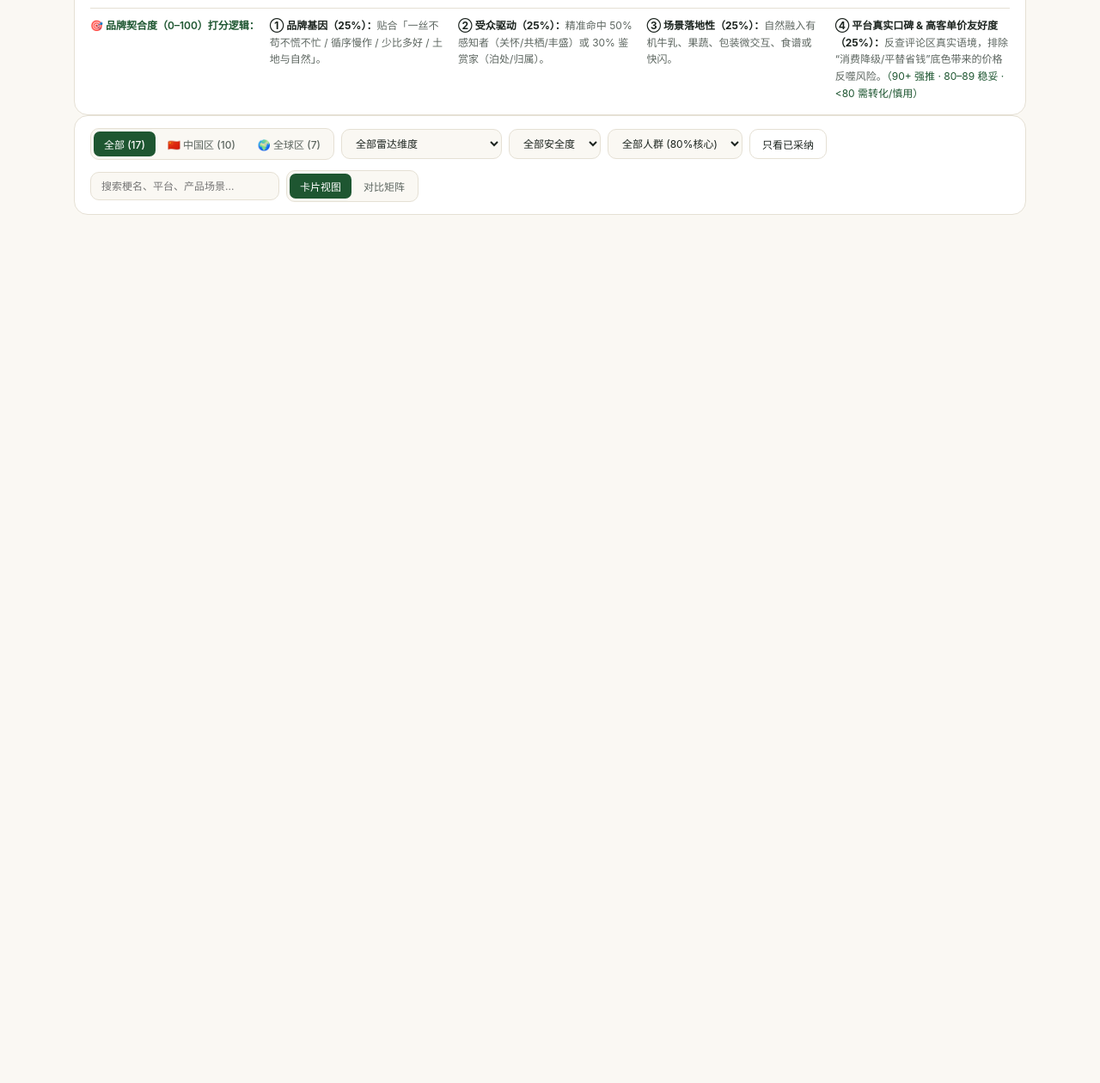
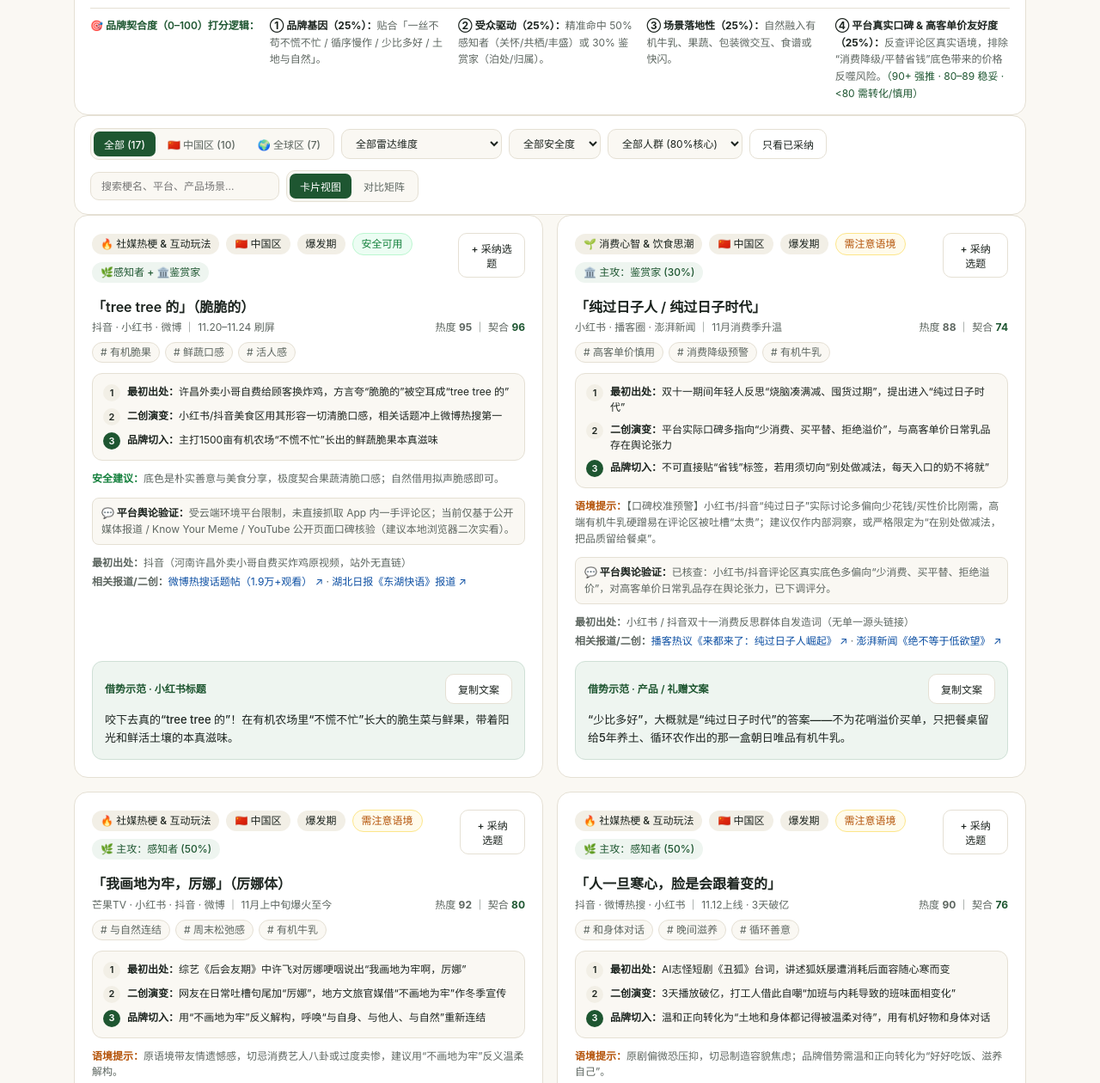
Before and after one commit to cesarewyy/ZHAORIWEIPIN-pages, a plain HTML site: page index.html in a window 1280 px wide. Shown: the part 670-1930 px from the top of the page at 86% size. Before the commit the page ends 968 px from the top, so only its background shows below. Drawn offline with Linux system fonts and the light colour scheme.

Commit message:
Fix card view rendering and complete brand copy fields

```diff
--- a/index.html
+++ b/index.html
@@ -897,23 +897,26 @@
             id: 'loro-piana-fibres',
             region: 'global',
             regionLabel: '国际标杆',
+            dimension: 'event',
             shortName: 'Loro Piana 纤维大师展',
             title: '「Loro Piana《纤维大师》(Master of Fibres) 原料溯源展」',
             platforms: ['华丽志', '清潭洞旗舰店', 'Instagram'],
             timeWindow: '10.30 – 11.05（近3月标杆）',
+            heatScore: 81,
+            fitScore: 94,
+            audience: 'connoisseur',
+            audienceLabel: '🏛️ 主攻：鉴赏家 (30%)',
+            tags: ['原料溯源展', '奢牌长期主义', '城市美术馆'],
+            step1: '2026年10月31日至11月5日，Loro Piana 在首尔清潭洞旗舰店举办“纤维大师”展览，并同步在 Galleria 百货打造节日装置',
+            step2: '把顶级天然纤维的原料溯源、产区风土与匠人技艺直接搬进城市核心奢华空间，让“看不见的原料成本”变成可触摸的艺术展品',
+            step3: '对高客单价日常品而言，“把看不见的源头长期主义（土壤/牧场/工艺）做成城市美术馆级展陈”，是鉴赏家最买单的溢价说服方式',
             stage: '上升期',
             safety: 'safe',
             safetyLabel: '高势能标杆',
-            dimension: 'event',
-            brandFit: 94,
-            audience: 'dual',
-            audienceText: '🏛️ 主攻：鉴赏家 (30%)',
-            drivers: '泊处 · 归属 · 关怀',
-            step1: '2026年10月31日至11月5日，Loro Piana 在首尔清潭洞旗舰店举办“纤维大师”展览，并同步在 Galleria 百货打造节日装置',
-            step2: '把顶级天然纤维的原料溯源、产区风土与匠人技艺直接搬进城市核心奢华空间，让“看不见的原料成本”变成可触摸的艺术展品',
+            safetyNote: '奢牌原料长期主义叙事在高净值人群中口碑极稳，可作为高端线礼盒与城市快闪展陈的审美对标。',
             sentimentCheck: '行业权威媒体（华丽志）报道，奢牌原料长期主义叙事在高净值人群中口碑极稳；受限于云端环境未抓取社交评论区一手实证。',
-            copyText: '顶级羊绒讲究纤维长度，好的牛乳讲究土壤时间。抛荒5年养土，只为这一口不慌不忙的循环风味。',
-            insight: '对高客单价日常品而言，“把看不见的源头长期主义（土壤/牧场/工艺）做成城市美术馆级展陈”，是鉴赏家最买单的溢价说服方式。',
+            scenario: '品牌深度图文 / 线下展陈文案',
+            copy: '顶级羊绒讲究纤维长度，好的牛乳讲究土壤时间。抛荒5年养土，只为这一口不慌不忙的循环风味。',
             originSourceText: '华丽志 2026年11月4日《华丽快讯》',
             links: [
               { label: '华丽志《Loro Piana 首尔清潭洞展览》', url: 'https://tong.luxe.co/event/tag/%E8%8A%82%E6%97%A5%E8%90%A5%E9%94%80/' }
@@ -923,23 +926,26 @@
             id: 'luckin-yunnan-train',
             region: 'cn',
             regionLabel: '中国区',
+            dimension: 'event',
             shortName: '瑞幸 咖啡豆专列',
             title: '「瑞幸云南咖啡季『咖啡豆专列』× 18分钟慢烘叙事」',
             platforms: ['SocialBeta', '小红书', '线下专列'],
             timeWindow: '11.24 最新上线',
+            heatScore: 89,
+            fitScore: 80,
+            audience: 'perceiver',
+            audienceLabel: '🌿 主攻：感知者 (50%)',
+            tags: ['时间刻度叙事', '慢工艺', '产地专列'],
+            step1: '瑞幸于11月下旬开启云南咖啡季「咖啡豆专列」，主打云南水洗 SOE 咖啡豆与原创双烘焙曲线',
+            step2: '重点用“在经典烘焙基础上进行 18 分钟以上慢烘”的具体时长数字，配合线下城市专列事件，让产地风土与慢工艺具象化',
+            step3: '把抽象的“匠心/慢工艺”翻译成精确的时间刻度（如 18 分钟慢烘 / 5 年休耕 / 72℃ 巴氏慢杀菌），能极大提升消费者对品质溢价的信任感',
             stage: '爆发期',
             safety: 'safe',
             safetyLabel: '跨界标杆',
-            dimension: 'event',
-            brandFit: 80,
-            audience: 'perceiver',
-            audienceText: '🌿 主攻：感知者 (50%)',
-            drivers: '丰盛 · 关怀 · 归属',
-            step1: '瑞幸于11月下旬开启云南咖啡季「咖啡豆专列」，主打云南水洗 SOE 咖啡豆与原创双烘焙曲线',
-            step2: '重点用“在经典烘焙基础上进行 18 分钟以上慢烘”的具体时长数字，配合线下城市专列事件，让产地风土与慢工艺具象化',
+            safetyNote: '瑞幸大众低价策略本身与朝日唯品高客单定位不同，借鉴时只取其“具体工艺时长+产地体验”叙事，避开9.9元价格心智。',
             sentimentCheck: 'SocialBeta 11月24日首发案例；瑞幸大众低价策略本身与朝日唯品高客单不同，借鉴时需只取其“具体工艺时长+专列/产地体验”叙事，避开9.9元价格心智。',
-            copyText: '18分钟慢烘唤醒云南山野的焦糖坚果香，5年休耕养出1500亩农场的醇厚乳脂——好风味，从不怕花时间。',
-            insight: '把抽象的“匠心/慢工艺”翻译成精确的时间刻度（如 18 分钟慢烘 / 5 年休耕 / 72℃ 巴氏慢杀菌），能极大提升消费者对品质溢价的信任感。',
+            scenario: '工艺科普 / 社交短文案',
+            copy: '18分钟慢烘唤醒云南山野的焦糖坚果香，5年休耕养出1500亩农场的醇厚乳脂——好风味，从不怕花时间。',
             originSourceText: 'SocialBeta 2026年11月24日案例收录',
             links: [
               { label: 'SocialBeta《瑞幸云南咖啡季开启咖啡豆专列》', url: 'https://socialbeta.com/campaign/29083' }
@@ -949,23 +955,26 @@
             id: 'mintel-local-herbs',
             region: 'cn',
             regionLabel: '中国区',
+            dimension: 'flavor',
             shortName: '本土香辛料入饮',
             title: '「本土香辛料入饮（荆芥/紫苏 × 精品烘焙与特调）」',
             platforms: ['英敏特趋势', '小红书', 'Bistro/精品咖啡'],
             timeWindow: '9.17 – 11月（近3月升温）',
+            heatScore: 83,
+            fitScore: 88,
+            audience: 'both',
+            audienceLabel: '🌿感知者 + 🏛️鉴赏家',
+            tags: ['本土香辛料', '紫苏/荆芥', '城市限定风味'],
+            step1: '英敏特《2026年中国食品饮料创新风味趋势》指出，小酒馆、现制烘焙与饮品正加速将地域菜系与本土香辛料融入研发',
+            step2: '荆芥、紫苏、木姜子等带有鲜明土地气息的本土草本开始高频搭配乳品、咖啡与酸面包，成为一线城市“风土味觉”新暗号',
+            step3: '朝日唯品不仅有乳品，还有循环农业孕育的时令果蔬基因——联合城市精品烘焙或 Bistro 推出“本土草本×有机酪乳/鲜乳”限定风味，能精准击中鉴赏家',
             stage: '升温期',
             safety: 'safe',
             safetyLabel: '风味灵感',
-            dimension: 'flavor',
-            brandFit: 88,
-            audience: 'dual',
-            audienceText: '🌿感知者 + 🏛️鉴赏家',
-            drivers: '丰盛 · 泊处 · 归属',
-            step1: '英敏特《2026年中国食品饮料创新风味趋势》指出，小酒馆、现制烘焙与饮品正加速将地域菜系与本土香辛料融入研发',
-            step2: '荆芥、紫苏、木姜子等带有鲜明土地气息的本土草本开始高频搭配乳品、咖啡与酸面包，成为一线城市“风土味觉”新暗号',
+            safetyNote: 'Bistro 与精品咖啡圈接受度高，但大众市场对强香辛料接受度分化，适合作为城市限定/联名款而非大通货。',
             sentimentCheck: '基于英敏特 9月17日权威行业报告核验，Bistro 与精品咖啡圈接受度高；大众市场对强香辛料接受度分化，适合作为城市限定/联名款而非大通货。',
-            copyText: '当紫苏的清冽撞上循环农庄的有机鲜乳，把中国土地上的时令草木气，装进冬日第一口温热特调里。',
-            insight: '朝日唯品不仅有乳品，还有循环农业孕育的时令果蔬基因——联合城市精品烘焙或 Bistro 推出“本土草本×有机酪乳/鲜乳”限定风味，能精准击中鉴赏家。',
+            scenario: '联名新品 / 咖啡特调文案',
+            copy: '当紫苏的清冽撞上循环农庄的有机鲜乳，把中国土地上的时令草木气，装进冬日第一口温热特调里。',
             originSourceText: '英敏特 Mintel 2026年9月17日官方新闻稿',
             links: [
               { label: '英敏特《2026中国食品饮料创新风味趋势》', url: 'https://china.mintel.com/press-centre/flavour-innovation-trends/' }
@@ -975,23 +984,26 @@
             id: 'fridge-cigarette-break',
             region: 'global',
             regionLabel: '国际趋势',
+            dimension: 'mindset',
             shortName: 'Fridge Break 冰箱喘息',
             title: '「“Fridge Cigarette” 冰箱喘息仪式 & 咖啡店特调衍生」',
             platforms: ['TikTok', 'Falstaff', 'Inc.'],
             timeWindow: '8.24 – 11.08（近3月长尾破圈）',
+            heatScore: 85,
+            fitScore: 74,
+            audience: 'perceiver',
+            audienceLabel: '🌿 主攻：感知者 (50%)',
+            tags: ['冰箱微休息', '午后酪乳', '慎用原词'],
+            step1: 'TikTok 年轻人把工作间隙去冰箱拿一瓶冰饮放空 5 分钟的解压仪式戏称为“Fridge Cigarette”（用饮品替代传统抽烟休息）',
+            step2: '8月底至11月进一步破圈进线下咖啡馆（如洛杉矶 Noun Coffee 推出可乐+浓缩+香草奶盖特调），Inc. 与 Fast Company 10–11月报道其带动午间“微休息”饮用场景大涨',
+            step3: '剥离掉“香烟”的戏谑外壳，其本质是都市打工人的「冰箱微休息（Fridge Break）」刚需——非常适合朝日唯品切入午后办公/居家冰箱场景',
             stage: '成熟期',
             safety: 'caution',
             safetyLabel: '慎用原词/借用场景',
-            dimension: 'mindset',
-            brandFit: 74,
-            audience: 'perceiver',
-            audienceText: '🌿 主攻：感知者 (50%)',
-            drivers: '关怀 · 泊处',
-            step1: 'TikTok 年轻人把工作间隙去冰箱拿一瓶冰饮放空 5 分钟的解压仪式戏称为“Fridge Cigarette”（用饮品替代传统抽烟休息）',
-            step2: '8月底至11月进一步破圈进线下咖啡馆（如洛杉矶 Noun Coffee 推出可乐+浓缩+香草奶盖特调），Inc. 与 Fast Company 10–11月报道其带动午间“微休息”饮用场景大涨',
+            safetyNote: '“Cigarette（香烟）”一词带有成瘾/健康争议联想，有机健康品牌切勿直接照搬原词，只可借用“下午三点冰箱微休息仪式”场景。',
             sentimentCheck: '外媒评论及品牌安全复盘提示：“Cigarette（香烟）”一词带有成瘾/健康争议联想，有机健康品牌切勿直接照搬原词，只可借用“冰箱微休息仪式”场景。',
-            copyText: '下午三点，离开工位去冰箱前待两分钟。不用咖啡因硬扛，倒半杯冰凉顺滑的有机酪乳，给自己一个真正健康的“冰箱喘息时刻”。',
-            insight: '剥离掉“香烟”的戏谑外壳，其本质是都市打工人的「冰箱微休息（Fridge Break）」刚需——非常适合朝日唯品切入午后办公/居家冰箱场景。',
+            scenario: '午后饮用场景 / 小红书图文',
+            copy: '下午三点，离开工位去冰箱前待两分钟。不用咖啡因硬扛，倒半杯冰凉顺滑的有机酪乳，给自己一个真正健康的“冰箱喘息时刻”。',
             originSourceText: 'Falstaff 8月24日饮食报道 & Inc. 10月29日商业分析',
             links: [
               { label: 'Falstaff 咖啡店特调报道', url: 'https://www.falstaff.com/nordics/news/fridge-cigarette-whats-behind-the-viral-drink' },
@@ -1196,11 +1208,11 @@
         const dim = getItemDim(item);
         if (state.dimension !== 'all' && dim !== state.dimension) return false;
         if (state.safety !== 'all' && item.safety !== state.safety) return false;
-        if (state.audience !== 'all' && item.audience !== 'both' && item.audience !== state.audience) return false;
+        if (state.audience !== 'all' && item.audience !== 'both' && item.audience !== 'dual' && item.audience !== state.audience) return false;
         if (state.adoptedOnly && !adoptedIds.has(item.id)) return false;
         if (q) {
           const dimLabel = (DIMENSION_MAP[dim] || {}).label || '';
-          const hay = [item.title, item.shortName, item.step1, item.step2, item.step3, item.copy, item.scenario, item.audienceLabel, dimLabel, ...item.platforms, ...item.tags].join(' ').toLowerCase();
+          const hay = [item.title, item.shortName, item.step1, item.step2, item.step3 || item.insight, item.copy || item.copyText, item.scenario, item.audienceLabel || item.audienceText, dimLabel, ...(item.platforms || []), ...(item.tags || [])].join(' ').toLowerCase();
           if (!hay.includes(q)) return false;
         }
         return true;
@@ -1244,17 +1256,17 @@
                     <span>${item.platforms.join(' · ')} ｜ ${item.timeWindow}</span>
                     <span>热度 <strong>${item.heatScore}</strong> ｜ 契合 <strong style="color:var(--primary)">${item.fitScore}</strong></span>
                   </div>
-                  <div class="tags">${item.tags.map(t => `<span class="tag"># ${t}</span>`).join('')}</div>
+                  <div class="tags">${(item.tags || []).map(t => `<span class="tag"># ${t}</span>`).join('')}</div>
                 </div>
 
                 <div class="steps-box">
-                  <div class="step"><span class="step-num">1</span><div><strong>最初出处：</strong>${item.step1}</div></div>
-                  <div class="step"><span class="step-num">2</span><div><strong>二创演变：</strong>${item.step2}</div></div>
-                  <div class="step"><span class="step-num accent">3</span><div><strong>品牌切入：</strong>${item.step3}</div></div>
+                  <div class="step"><span class="step-num">1</span><div><strong>最初出处：</strong>${item.step1 || ''}</div></div>
+                  <div class="step"><span class="step-num">2</span><div><strong>二创演变：</strong>${item.step2 || ''}</div></div>
+                  <div class="step"><span class="step-num accent">3</span><div><strong>品牌切入：</strong>${item.step3 || item.insight || ''}</div></div>
                 </div>
 
                 <div class="safety-note">
-                  <strong style="color:${item.safety === 'safe' ? 'var(--safe)' : 'var(--warn)'};">${item.safety === 'safe' ? '安全建议：' : '语境提示：'}</strong>${item.safetyNote}
+                  <strong style="color:${item.safety === 'safe' ? 'var(--safe)' : 'var(--warn)'};">${item.safety === 'safe' ? '安全建议：' : '语境提示：'}</strong>${item.safetyNote || ''}
                 </div>
 
                 <div class="safety-note" style="background:var(--bg); border:1px solid var(--border); border-radius:8px; padding:8px 10px;">
```
